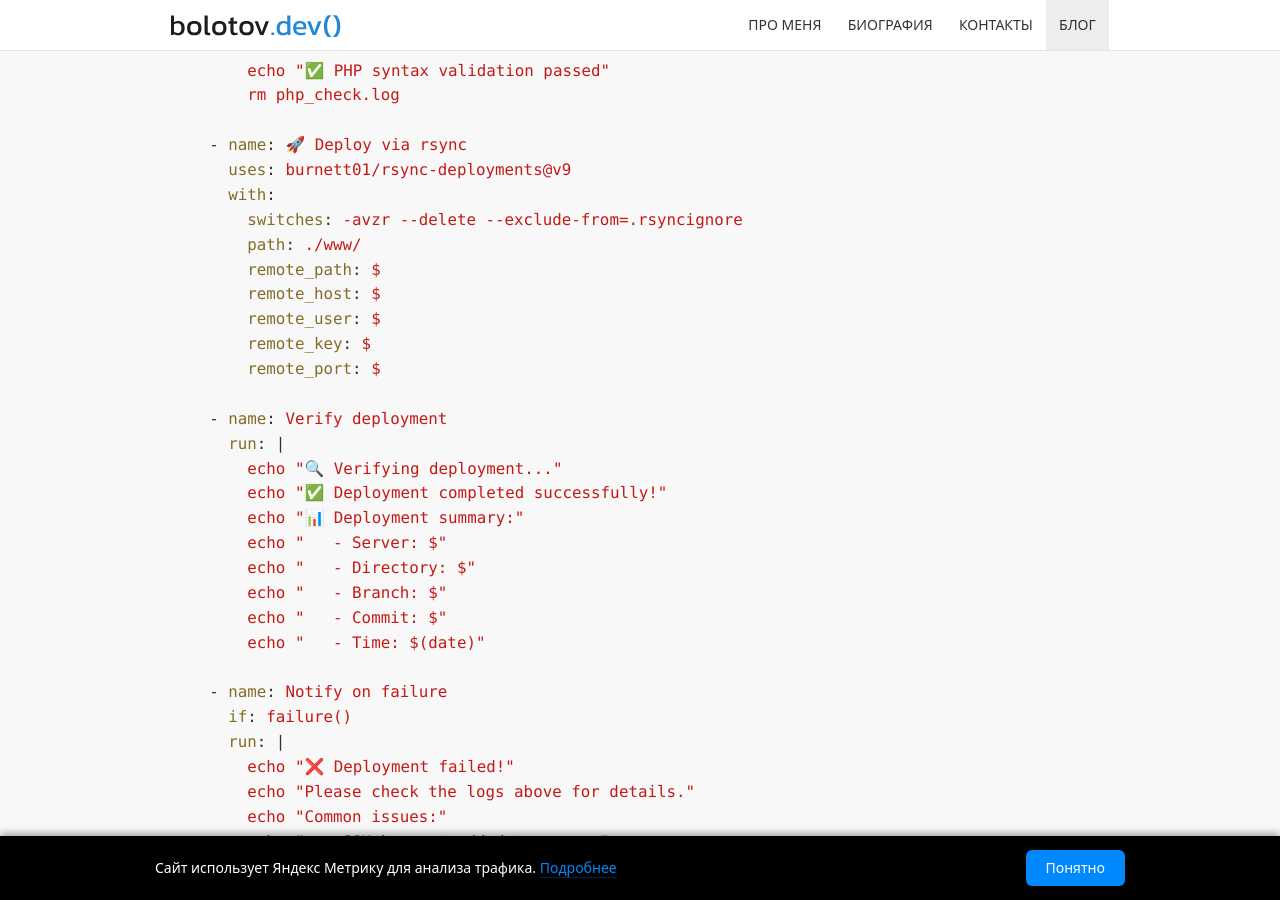
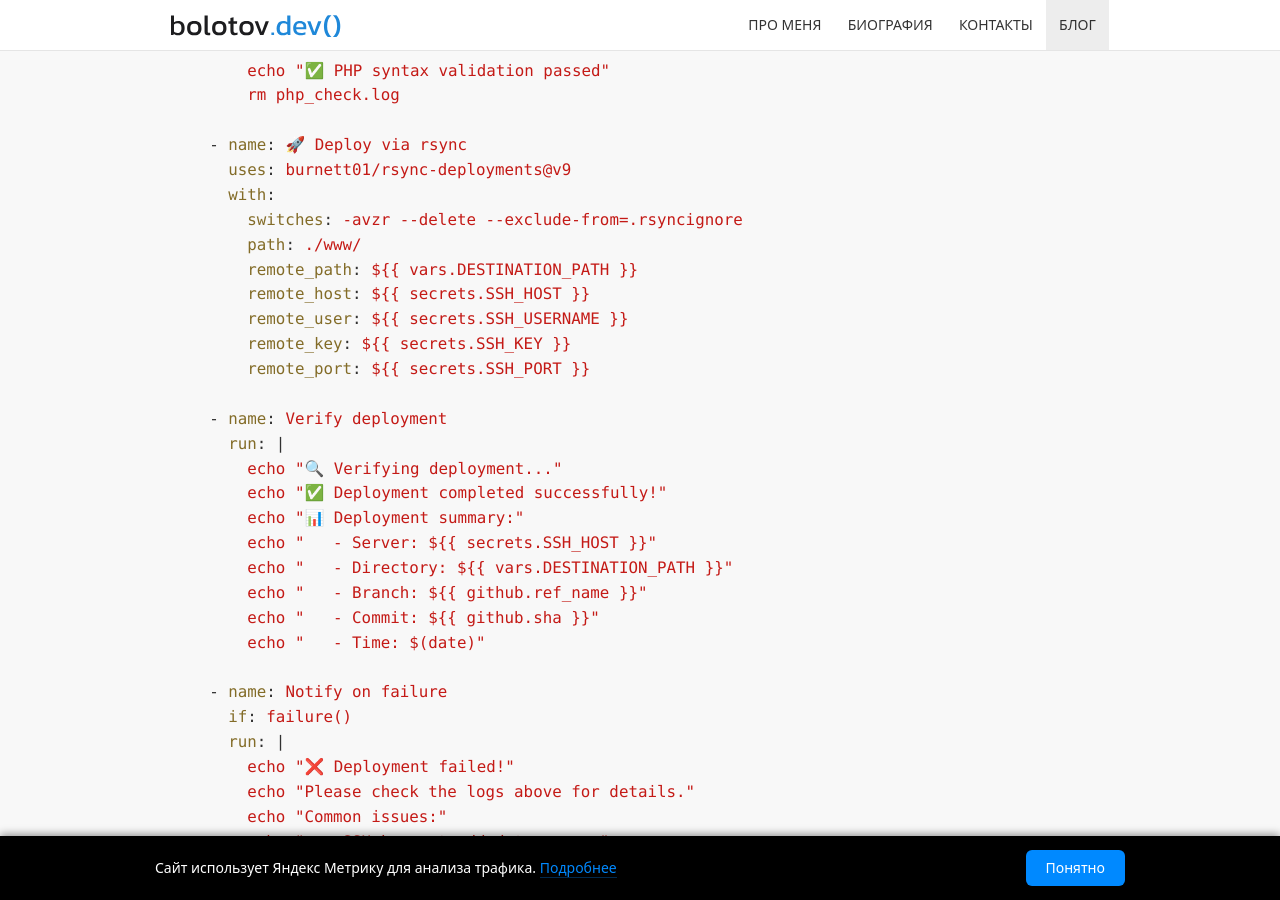
Before and after one commit to artembolotov/artembolotov.github.io, a Jekyll site: the page built from blog/_posts/2026-08-24-git-push-deploy.md, in a window 1280 px wide and 900 px high, scrolled down 6662 px. Built offline with Jekyll 4.4.1, drawn with Linux system fonts in a browser that asks for light colours; some of the changed text lies outside the part shown.

Commit message:
Исправлен вывод ${{ }} в статье про деплой
Liquid обрабатывает весь .md-файл до kramdown, включая содержимое
code-блоков — {{ vars.DESTINATION_PATH }} и другие ${{ }} из примера
GitHub Actions воспринимались как liquid-теги и заменялись на пустую
строку. Обернул пример workflow и упоминание ключа в {% raw %}.

Задокументировал ловушку в CLAUDE.md, чтобы не повторить в будущих
статьях.

Co-Authored-By: Claude Sonnet 5 <noreply@anthropic.com>

````diff
--- a/blog/_posts/2026-08-24-git-push-deploy.md
+++ b/blog/_posts/2026-08-24-git-push-deploy.md
@@ -92,6 +92,7 @@ ssh-keygen -t ed25519 -C "deploy-key"
 
 Ниже файл `.github/workflows/deploy.yml`, которым я пользуюсь у себя в одном из PHP-проектов:
 
+{% raw %}
 ```yaml
 name: Deploy to NetAngels
 
@@ -159,6 +160,7 @@ jobs:
         echo "  - Permission issues"
         echo "  - PHP syntax errors"
 ```
+{% endraw %}
 
 Разберём по частям:
 
@@ -170,7 +172,7 @@ jobs:
 - Шаг `🚀 Deploy via rsync` — тот самый `burnett01/rsync-deployments`, который копирует файлы на сервер по SSH программой `rsync`. `path: ./www/` — на сервер уходит содержимое только папки `www`, где лежит собственно сайт, а не весь репозиторий целиком (там ведь есть ещё и сам файл `deploy.yml`, и служебные файлы, которым на сервере делать нечего). `--exclude-from=.rsyncignore` подключает список исключений — отдельный файл, о котором дальше.
 - Шаги `Verify deployment` и `Notify on failure` не делают ничего технического — это просто аккуратный вывод в журнал: что именно и когда было выложено, а если что-то из предыдущих шагов сломалось (`if: failure()`) — подсказка, в какую сторону смотреть. Настоящего отката к прошлой версии тут нет, но и без него, если ошибка — на этапе проверки синтаксиса сайт просто не тронут, а не сломан наполовину.
 
-Ключ `${{ secrets.SSH_KEY }}` — это то место, где GitHub подставляет ваш закрытый ключ в момент выполнения, никому его не показывая: ни в журнале выполнения, ни в самом файле настроек, который лежит в открытом репозитории.
+Ключ {% raw %}`${{ secrets.SSH_KEY }}`{% endraw %} — это то место, где GitHub подставляет ваш закрытый ключ в момент выполнения, никому его не показывая: ни в журнале выполнения, ни в самом файле настроек, который лежит в открытом репозитории.
 
 Флаги `-avzr --delete` у `rsync` означают: скопировать файлы рекурсивно, со сжатием, сохраняя даты изменения, и удалить на сервере то, чего больше нет в репозитории — чтобы сервер всегда точно повторял содержимое ветки, а не постепенно обрастал забытым старьём.
 
````
Also changed, not shown: CLAUDE.md (+1 -0 lines).
